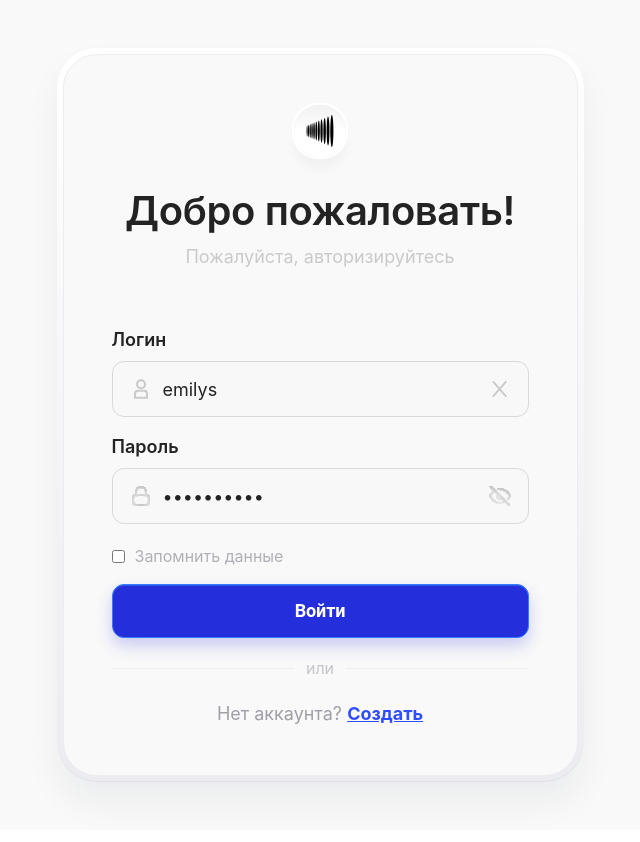
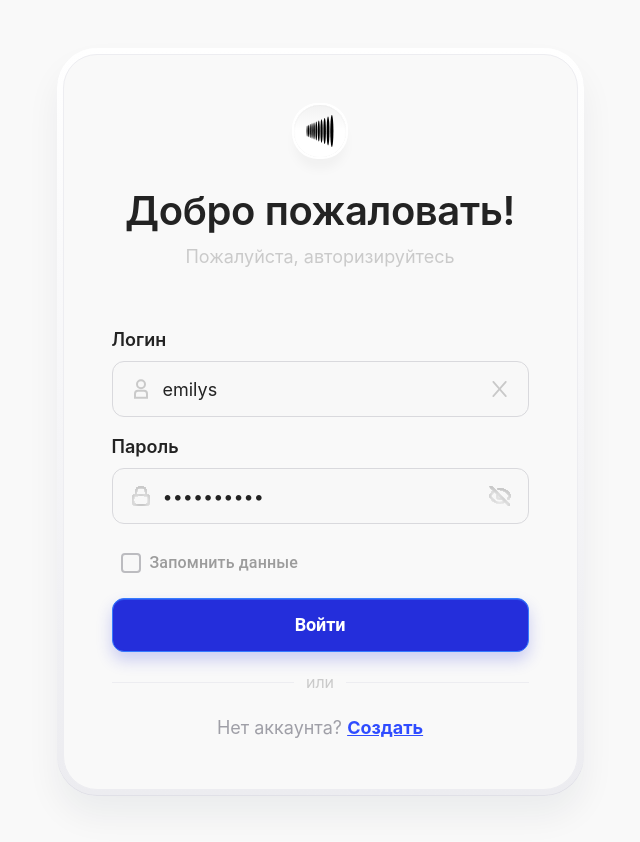
Before and after one commit to WilliardT/aiti-guru-mvp, a React (Vite) app: page /login in a window 1280 px wide. Shown: the whole page, without its empty margins (320-960 px from the left). Built offline with nearby package versions, Linux system fonts and the light colour scheme.

Commit message:
Checkbox

```diff
--- a/src/modules/AuthModule/components/AuthForm/AuthForm.module.scss
+++ b/src/modules/AuthModule/components/AuthForm/AuthForm.module.scss
@@ -150,12 +150,55 @@
 }
 
 .checkboxRow {
+  margin: 4px 0 16px;
+  user-select: none;
+}
+
+.checkboxRow:global(.MuiFormControlLabel-root) {
+  margin-left: 0;
+  margin-right: 0;
+}
+
+.checkboxRow :global(.MuiFormControlLabel-label) {
+  color: #9c9c9c;
+  font-size: 16px;
+  font-weight: 500;
+  line-height: 1.3;
+}
+
+.checkboxControl {
+  padding: 0;
+  margin-right: 12px;
+}
+
+.checkboxControl:global(.MuiButtonBase-root):hover {
+  background-color: transparent;
+}
+
+.checkboxIcon {
+  width: 20px;
+  height: 20px;
+  border-radius: 4px;
+  border: 2px solid #bcbcc0;
+  background: #f8f8f8;
   display: inline-flex;
   align-items: center;
-  gap: 10px;
-  color: #b0b0b7;
-  margin: 4px 0 16px;
-  font-size: 16px;
+  justify-content: center;
+  box-sizing: border-box;
+  transition: background 0.2s, border-color 0.2s;
+}
+
+.checkboxIconChecked {
+  background: #2f4cff;
+  border-color: #2f4cff;
+}
+
+.checkboxTick {
+  width: 11px;
+  height: 6px;
+  border-left: 2px solid #fff;
+  border-bottom: 2px solid #fff;
+  transform: rotate(-45deg) translateY(-1px);
 }
 
 .formErrorSlot {
@@ -230,7 +273,7 @@
 .divider {
   display: flex;
   align-items: center;
-  color: #c5c5cb;
+  color: #CACACA;
   font-size: 16px;
   margin-bottom: 20px;
 }
--- a/src/modules/AuthModule/components/AuthForm/AuthForm.tsx
+++ b/src/modules/AuthModule/components/AuthForm/AuthForm.tsx
@@ -1,5 +1,10 @@
 import { type FC, type FormEvent, useState } from 'react';
-import { Button, CircularProgress } from '@mui/material';
+import {
+  Button,
+  Checkbox,
+  CircularProgress,
+  FormControlLabel,
+} from '@mui/material';
 import { signInApi } from '../../api/authModuleApi.ts';
 import { normalizeUsername } from '../../helpers/helpersInputs.ts';
 import styles from './AuthForm.module.scss';
@@ -222,14 +227,24 @@ const AuthForm: FC<{
           ) : null}
         </div>
 
-        <label className={styles.checkboxRow}>
-          <input
-            type="checkbox"
-            checked={rememberMe}
-            onChange={(event) => setRememberMe(event.target.checked)}
-          />
-          <span>Запомнить данные</span>
-        </label>
+        <FormControlLabel
+          className={styles.checkboxRow}
+          control={(
+            <Checkbox
+              className={styles.checkboxControl}
+              disableRipple
+              checked={rememberMe}
+              onChange={(event) => setRememberMe(event.target.checked)}
+              icon={<span className={styles.checkboxIcon} />}
+              checkedIcon={(
+                <span className={`${styles.checkboxIcon} ${styles.checkboxIconChecked}`}>
+                  <span className={styles.checkboxTick} />
+                </span>
+              )}
+            />
+          )}
+          label="Запомнить данные"
+        />
 
         <Button
           className={styles.loginButton}
```
